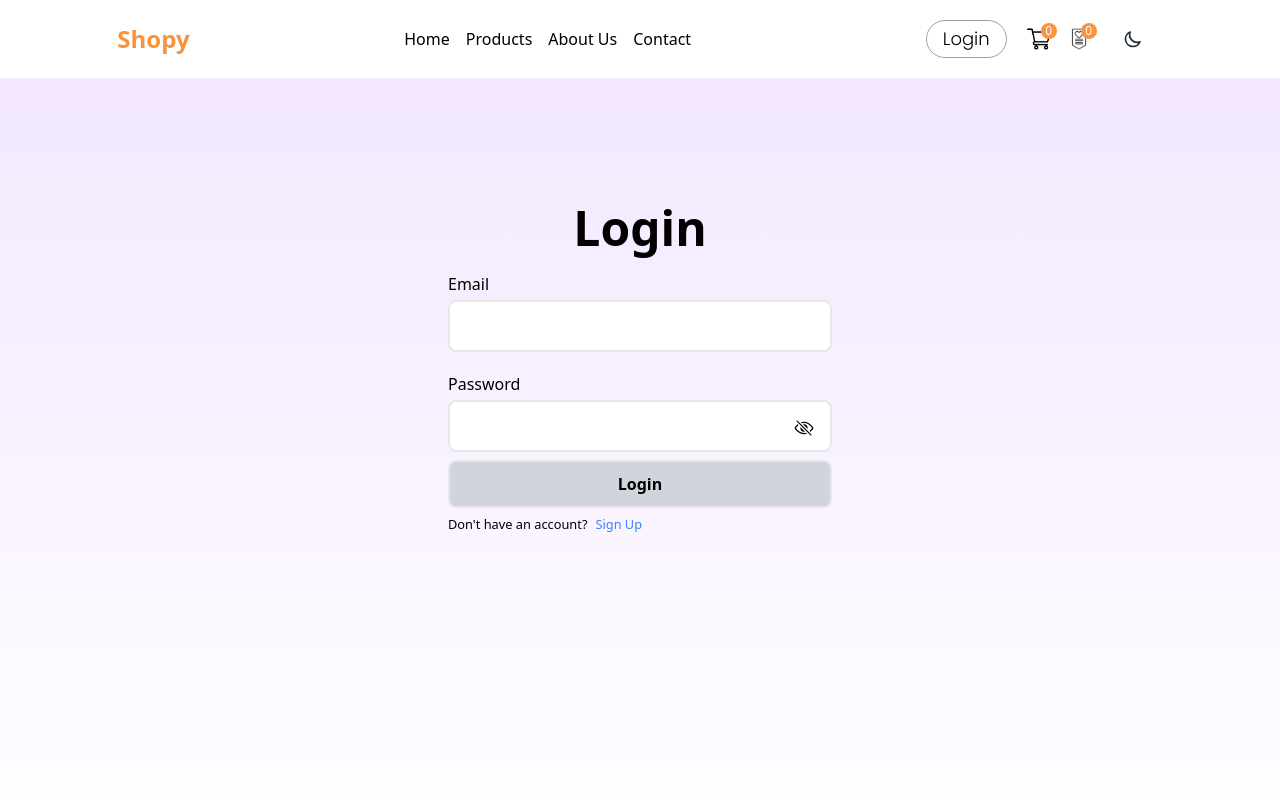
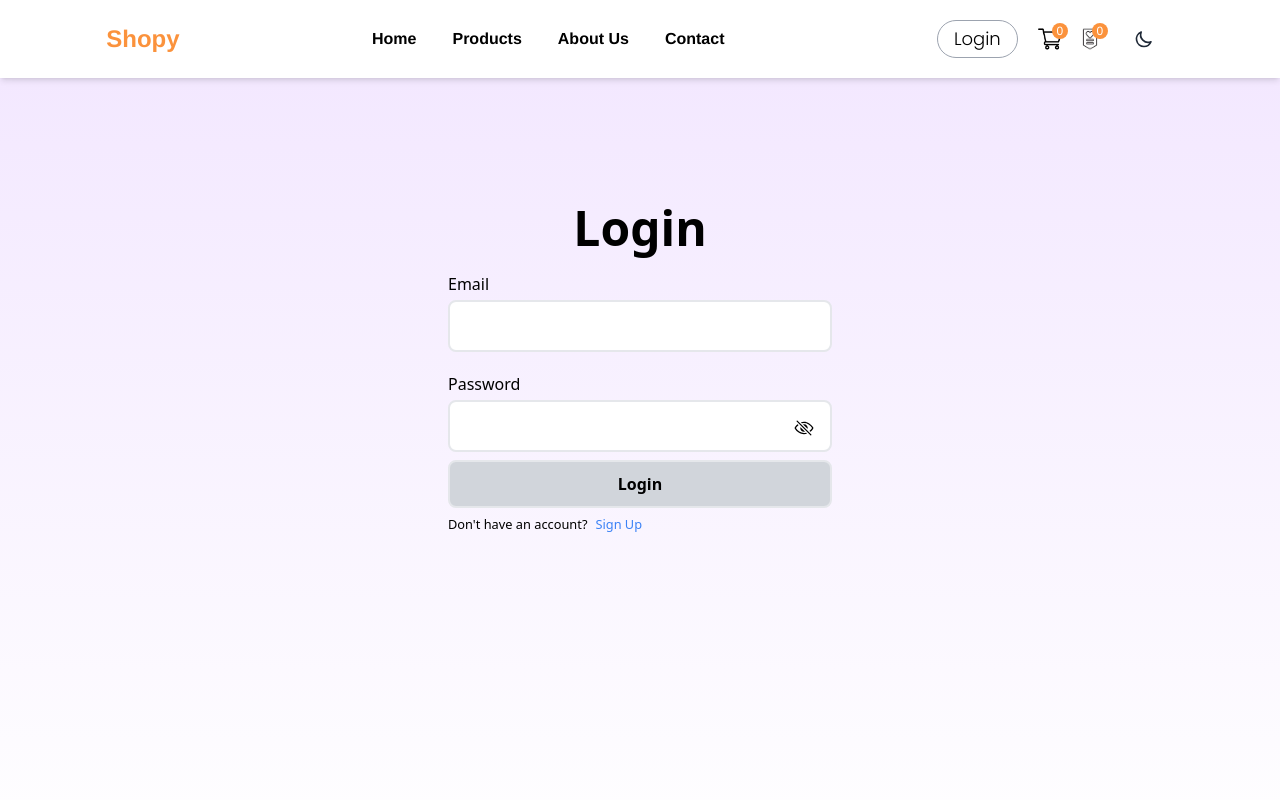
Before and after one commit to mohitparmar1/Shopy, a React (Vite) app: page /login in a window 1280 px wide. Shown: the top 800 px of the page. Built offline with nearby package versions, Linux system fonts and the light colour scheme; a web font is replaced by a local one.

Commit message:
corrected the ui and navbar and horizontal problems

```diff
--- a/src/Components/DarkModeToggle.jsx
+++ b/src/Components/DarkModeToggle.jsx
@@ -20,7 +20,7 @@ const DarkModeToggle = () => {
   return (
     <button
       onClick={() => setDarkMode(!darkMode)}
-      className="py-2 px-4 text-gray-800 dark:text-gray-200 rounded-full transition-all duration-300 ease-in-out"
+      className="py-2 px-4 text-gray-800 dark:text-gray-200 rounded-full transition-all ease-in-out hover:scale-110 duration-300"
     >
       {darkMode ? (
         <HiOutlineSun className="h-5 w-5 mr-1" />
--- a/src/Components/Navbar.jsx
+++ b/src/Components/Navbar.jsx
@@ -11,19 +11,19 @@ const Navbar = () => {
   const { getListQuantity } = useContext(SavedContext);
 
   return (
-    <div className="flex items-center justify-around bg-white dark:bg-gray-800 shadow-md top-0 left-0 w-screen">
+    <div className="flex items-center justify-around bg-white dark:bg-gray-800 shadow-md top-0 left-0 w-full sticky z-20 font-[Helvetica]">
       <div className="text-orange-400 font-bold text-2xl mx-5 text-center">
         <h2 className="cursor-pointer">
           <Link to="/">Shopy</Link>
         </h2>
       </div>
 
-      <div className="flex items-center space-x-4 text-black dark:text-white">
-        <Link to="/" className="hover:text-orange-400 dark:hover:text-orange-300">
+      <div className="flex gap-5 items-center space-x-4 text-black dark:text-white font-semibold">
+        <Link to="/" className="hover:text-orange-400 dark:hover:text-orange-300 transition-all ease-in-out hover:scale-110 duration-300">
           Home
         </Link>
         <div className="relative z-20">
-          <span className="hover:text-orange-400 dark:hover:text-orange-300 cursor-pointer">
+          <span className="hover:text-orange-400 dark:hover:text-orange-300 cursor-pointer transition-all ease-in-out hover:scale-110 duration-300">
             Products
           </span>
           <ul className="absolute hidden bg-white dark:bg-gray-800 border rounded-md shadow-md z-10 text-black dark:text-white">
@@ -38,10 +38,10 @@ const Navbar = () => {
             </li>
           </ul>
         </div>
-        <Link to="/about" className="hover:text-orange-400 dark:hover:text-orange-300">
+        <Link to="/about" className="hover:text-orange-400 dark:hover:text-orange-300 transition-all ease-in-out hover:scale-110 duration-300">
           About Us
         </Link>
-        <Link to="/contact" className="hover:text-orange-400 dark:hover:text-orange-300">
+        <Link to="/contact" className="hover:text-orange-400 dark:hover:text-orange-300 transition-all ease-in-out hover:scale-110 duration-300">
           Contact
         </Link>
         <style jsx>{`
@@ -58,15 +58,15 @@ const Navbar = () => {
           </Link>
         </button>
         <Link to="/cart">
-          <img src={Cart} alt="cart" className="w-6 h-6 cursor-pointer filter dark:invert" />
+          <img src={Cart} alt="cart" className="w-6 h-6 cursor-pointer filter dark:invert transition-all ease-in-out hover:scale-110 duration-300" />
         </Link>
         <div className="relative -top-2 right-[10px] bg-orange-400 rounded-full w-4 h-4 text-xs text-white text-center pointer-events-none">
           {getCartQuantity()}
         </div>
         <Link to="/wishlist">
-          <img src={Wishlist} alt="wishlist" className="w-6 h-6 cursor-pointer filter dark:invert" />
+          <img src={Wishlist} alt="wishlist" className="w-6 h-6 cursor-pointer filter dark:invert transition-all ease-in-out hover:scale-110 duration-300" />
         </Link>
-        <div className="relative -top-2 right-[10px] bg-orange-400 rounded-full w-4 h-4 text-xs text-white text-center pointer-events-none">
+        <div className="relative -top-2 right-[10px] bg-orange-400 rounded-full w-4 transition-all ease-in-out hover:scale-110 duration-300 h-4 text-xs text-white text-center pointer-events-none">
           {getListQuantity()}
         </div>
         <DarkModeToggle />
--- a/src/Components/Newsletter.jsx
+++ b/src/Components/Newsletter.jsx
@@ -6,28 +6,28 @@ import whatsappIcon from "../assets/whatsapp_icon.png";
 const NewsletterSection = () => {
   return (
     <>
-      <div className="bg-gradient-to-b from-purple-100 to-white dark:from-purple-900 dark:to-gray-800 py-12 flex items-center justify-between">
+      <div className="bg-gradient-to-b from-purple-100 to-white dark:from-purple-900 dark:to-gray-800 py-16 flex items-center justify-between font-[Helvetica] px-6">
         <div>
-          <h2 className="text-4xl font-bold text-orange-400 ml-5">Shopy</h2>
-          <p className="text-gray-400 dark:text-gray-200 ml-5">
+          <h2 className="text-4xl font-bold text-orange-400">Shopy</h2>
+          <p className="text-gray-400 dark:text-gray-200">
             Connecting people through fashion.
           </p>
         </div>
 
-        <div className="max-w-2xl text-center mb-3">
+        <div className="max-w-2xl text-center">
           <h2 className="text-3xl font-bold mb-2 dark:text-white">
             Subscribe to Our Newsletter
           </h2>
           <p className="text-gray-600 dark:text-gray-300 mb-2">
             Get updates on the latest collections, promotions, and more.
           </p>
-          <div className="flex justify-center mb-4">
+          <div className="flex justify-center">
             <input
               type="email"
               placeholder="Your email address"
-              className="w-1/2 border p-2 rounded-l-full focus:outline-none dark:bg-gray-700 dark:text-white"
+              className="w-1/2 border px-4 py-2 rounded-l-full focus:outline-none dark:bg-gray-700 dark:text-white"
             />
-            <button className="bg-black dark:bg-gray-900 text-white px-6 hover:bg-blue-600 focus:outline-none rounded-r-full">
+            <button className="bg-black dark:bg-gray-900 text-white px-4 hover:bg-blue-600 focus:outline-none rounded-r-full">
               Subscribe
             </button>
           </div>
@@ -35,29 +35,29 @@ const NewsletterSection = () => {
 
         <div className="flex items-center justify-center space-x-4 mb-4">
           <p className="dark:text-white">Follow us on</p>
-          <img src={instaIcon} alt="Instagram" className="filter dark:invert" />
-          <img src={whatsappIcon} alt="WhatsApp" className="filter dark:invert" />
-          <img src={pintesterIcon} alt="Pinterest" className="filter dark:invert" />
+          <img src={instaIcon} alt="Instagram" className="filter dark:invert cursor-pointer transition-all hover:scale-110 ease-in-out duration-300" />
+          <img src={whatsappIcon} alt="WhatsApp" className="filter dark:invert cursor-pointer transition-all hover:scale-110 ease-in-out duration-300" />
+          <img src={pintesterIcon} alt="Pinterest" className="filter dark:invert cursor-pointer transition-all hover:scale-110 ease-in-out duration-300" />
         </div>
       </div>
 
-      <div className="flex items-center justify-center space-x-10 justify-evenly dark:text-white">
-        <button className="hover:bg-orange-400 hover:text-white focus:outline-none">
+      <div className="flex items-center space-x-10 justify-evenly dark:text-white">
+        <button className="hover:bg-orange-400 hover:text-white transition-all duration-300 ease-in-out focus:outline-none hover:rounded-full px-3 font-semibold">
           <a href="#" className="block p-2">
             Home
           </a>
         </button>
-        <button className="hover:bg-orange-400 hover:text-white focus:outline-none">
+        <button className="hover:bg-orange-400 hover:text-white transition-all duration-300 ease-in-out focus:outline-none hover:rounded-full px-3 font-semibold">
           <a href="#" className="block p-2">
             Products
           </a>
         </button>
-        <button className="hover:bg-orange-400 hover:text-white focus:outline-none">
+        <button className="hover:bg-orange-400 hover:text-white transition-all duration-300 ease-in-out focus:outline-none hover:rounded-full px-3 font-semibold">
           <a href="#" className="block p-2">
             About Us
           </a>
         </button>
-        <button className="hover:bg-orange-400 hover:text-white focus:outline-none">
+        <button className="hover:bg-orange-400 hover:text-white transition-all duration-300 ease-in-out focus:outline-none hover:rounded-full px-3 font-semibold">
           <a href="#" className="block p-2">
             Contact
           </a>
@@ -67,7 +67,7 @@ const NewsletterSection = () => {
       <hr className="border-black dark:border-gray-600" />
 
       <div>
-        <p className="text-sm text-black dark:text-white ml-5 mt-2 text-center">
+        <p className="text-sm text-black dark:text-white pb-6 text-center">
           &copy; {new Date().getFullYear()} Shopy. All rights reserved.
         </p>
       </div>
```
Also changed, not shown: 1 other file (tests, documents, lock files or other folders).
